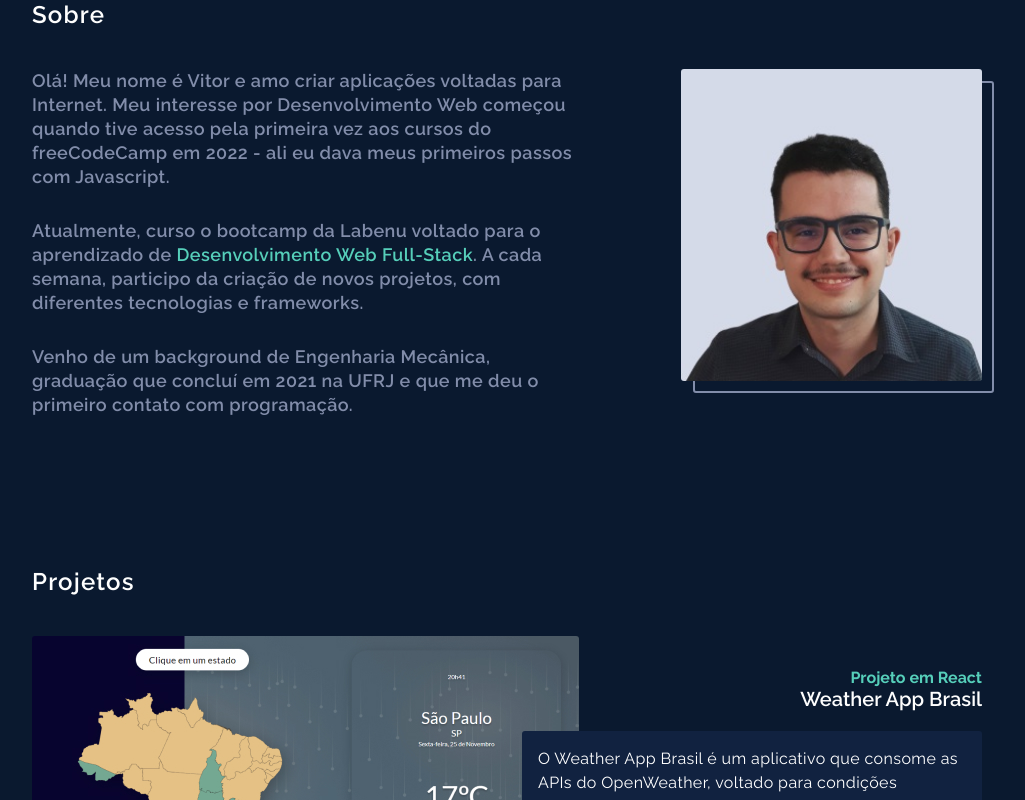
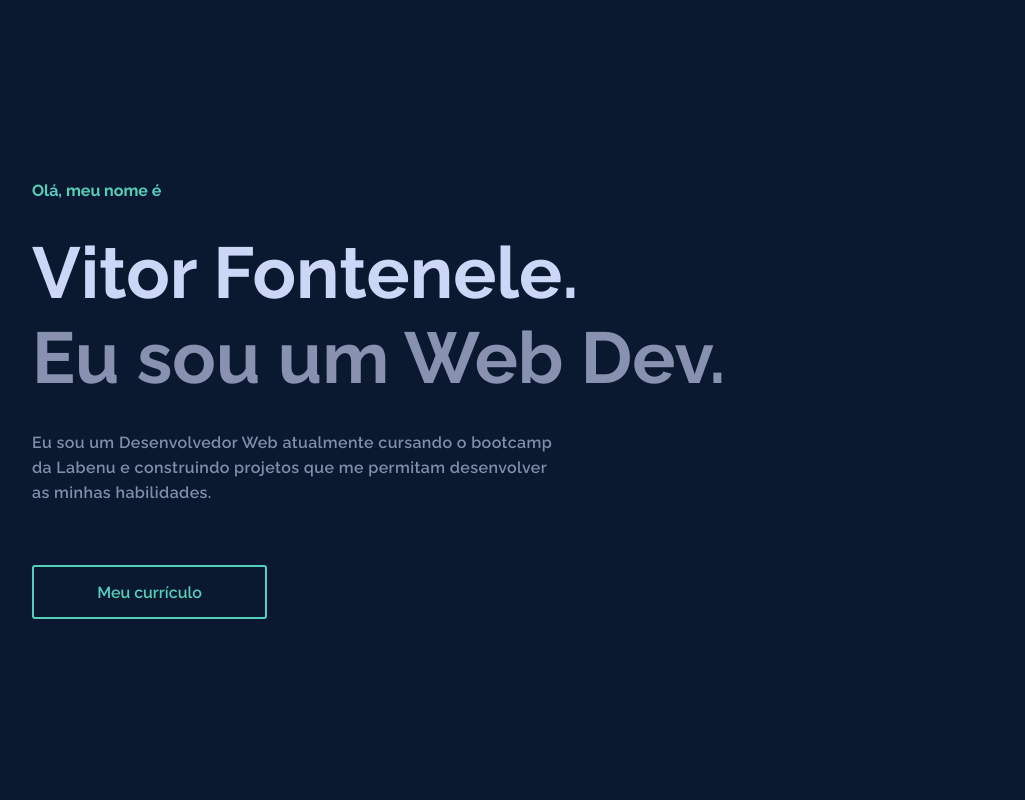
Before and after one commit to vitorfontenele/portfolio, a React (Vite) app: page / in a window 1280 px wide. Shown: the top 800 px of the page, without its empty margins (133-1158 px from the left). Built offline with nearby package versions, Linux system fonts and the light colour scheme.

Commit message:
Hero section update

```diff
--- a/src/App.jsx
+++ b/src/App.jsx
@@ -2,11 +2,13 @@
 import './App.css'
 import SectionAbout from "./components/SectionAbout/SectionAbout";
 import SectionProjects from "./components/SectionProjects/SectionProjects";
+import SectionHero from './components/SectionHero/SectionHero';
 
 function App() {
   return (
     <div className="App">
       <div id="content">
+        <SectionHero />
         <SectionAbout />
         <SectionProjects />
       </div>
--- /dev/null
+++ b/src/components/SectionHero/SectionHero.jsx
@@ -0,0 +1,15 @@
+import "./style.css";
+
+const SectionHero = () => {
+    return (
+        <section id="hero">
+            <h3 id="hero-hello" className="highlight-text">Olá, meu nome é</h3>
+            <h1 id="hero-my-name">Vitor Fontenele.</h1>
+            <h2 id="hero-my-job">Eu sou um Web Dev.</h2>
+            <p id="hero-about" className="section-p">Eu sou um Desenvolvedor Web atualmente cursando o bootcamp da Labenu e construindo projetos que me permitam desenvolver as minhas habilidades.</p>
+            <button id="hero-button" className="highlight-text">Meu currículo</button>
+        </section>
+    )
+}
+
+export default SectionHero;
--- /dev/null
+++ b/src/components/SectionHero/style.css
@@ -0,0 +1,41 @@
+#hero{
+    min-height: 100vh;
+    display: flex;
+    flex-direction: column;
+    justify-content: center;
+}
+
+#hero-hello{
+    font-size: 16px;
+    margin-bottom: 30px;
+}
+
+#hero-my-name, #hero-my-job{
+    font-size: 72px;
+}
+
+#hero-my-name{
+    color: #CCD6F6;
+}
+
+#hero-my-job{
+    color: #8892B0;
+}
+
+#hero-about{
+    line-height: 25px;
+    width: 525px;
+    margin-bottom: 60px;
+    margin-top: 30px;
+}
+
+#hero-button{
+    font-size: 16px;
+    height: 54px;
+    width: 235px;
+    border-radius: 3px;
+    background-color: transparent;
+    border: 2px solid;
+    font-weight: 600;
+    cursor: pointer;
+}
```
